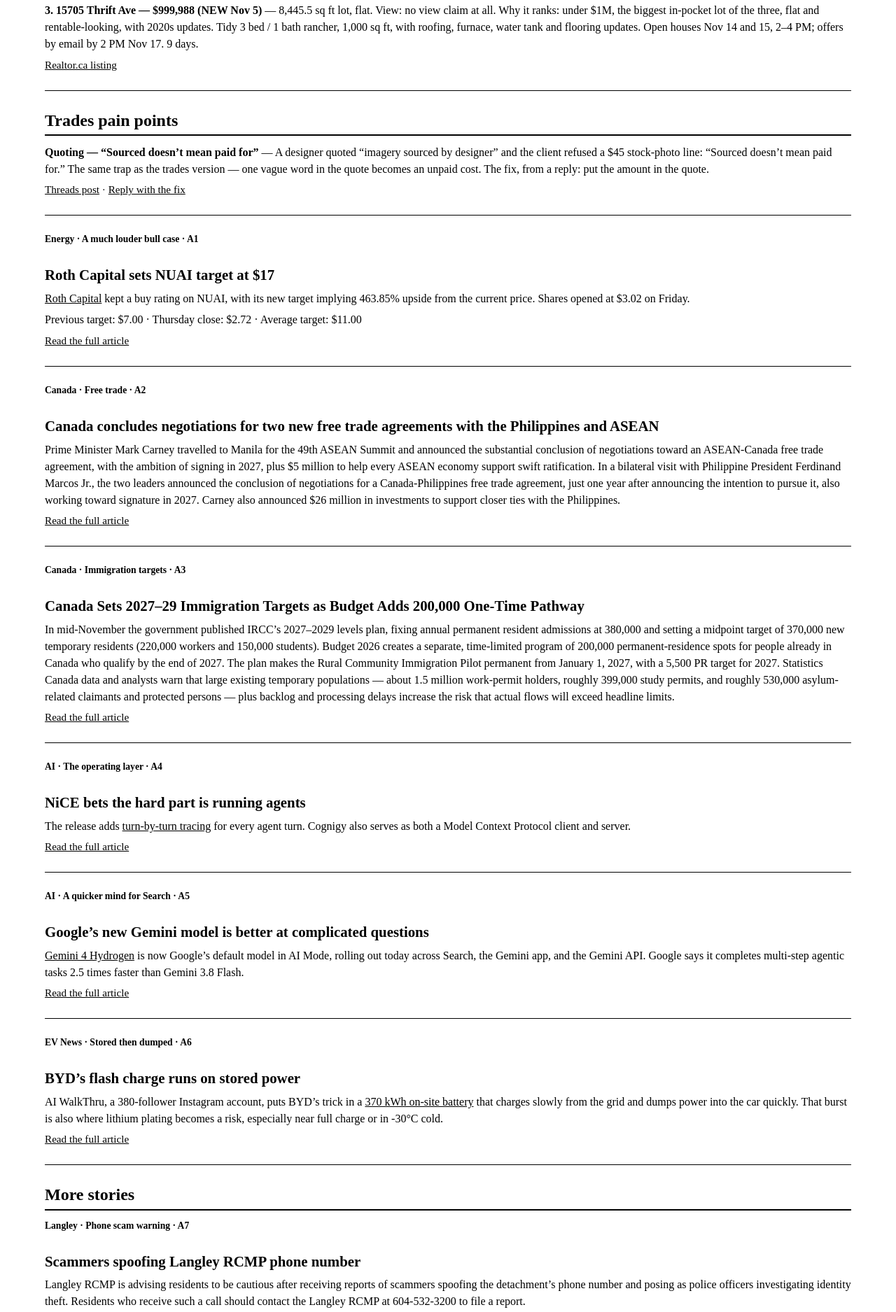
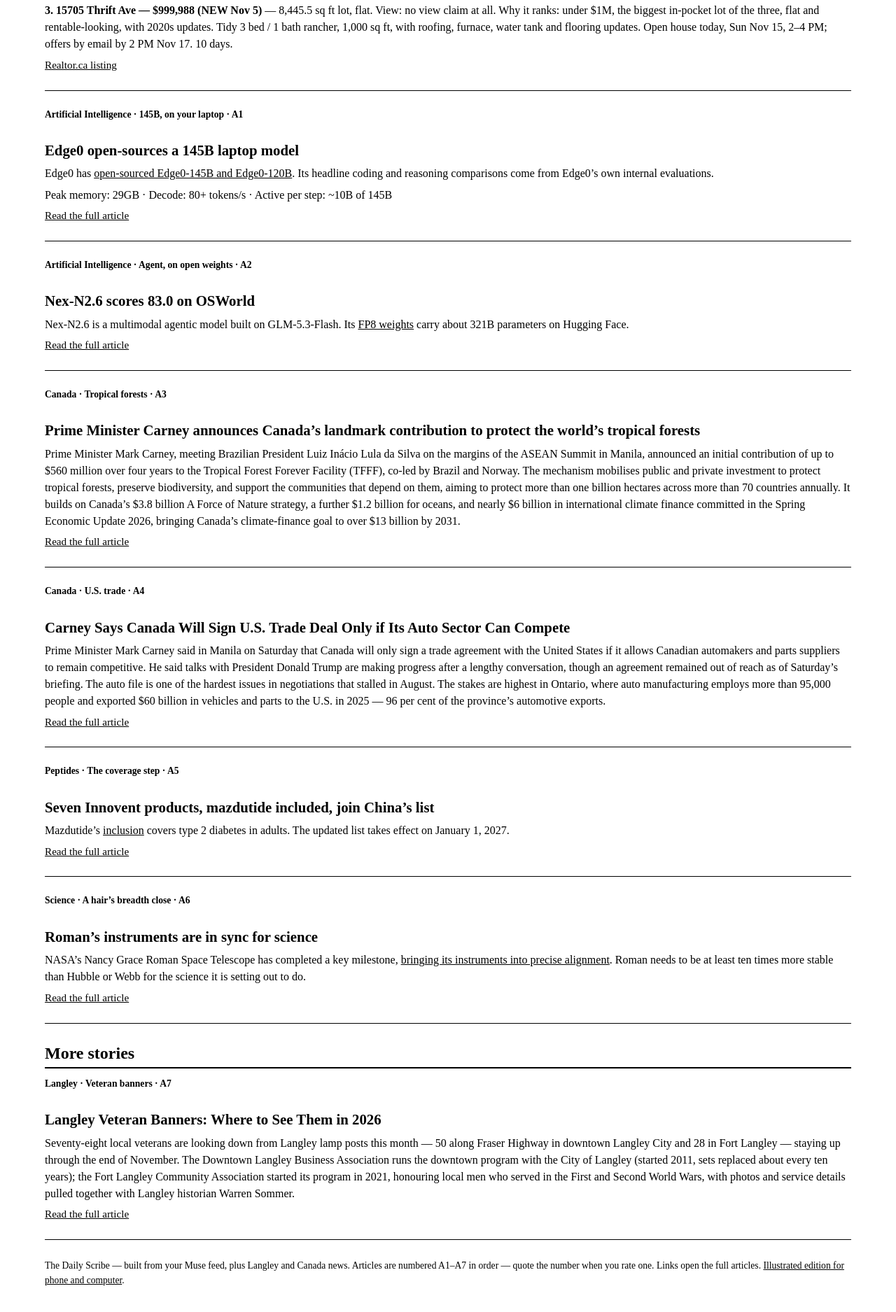
Before and after one commit to TheJohnnyConnor/kindle-paper, a plain HTML site: page index.html in a window 1280 px wide. Shown: the part 719-2594 px from the top of the page at 70% size. Drawn offline with Linux system fonts and the light colour scheme.

Commit message:
The Daily Scribe — Sunday, November 15, 2026 — 7 stories

```diff
--- a/index.html
+++ b/index.html
@@ -3,7 +3,7 @@
 <head>
 <meta charset="utf-8">
 <meta name="viewport" content="width=device-width, initial-scale=1">
-<title>The Daily Scribe — Saturday, November 14, 2026</title>
+<title>The Daily Scribe — Sunday, November 15, 2026</title>
 <style>
 body { color: #000; background: #fff; font-family: serif; margin: 4% 5%; line-height: 1.5; }
 .masthead { text-align: center; border-bottom: 4px double #000; padding-bottom: 0.3em; margin-bottom: 0.4em; }
@@ -28,79 +28,73 @@ hr { border: none; border-top: 1px solid #000; margin: 1.5em 0; }
 <h1>The Daily Scribe</h1>
 <p>Langley, British Columbia</p>
 </div>
-<p class="dateline">Saturday, November 14, 2026 &middot; 7 stories</p>
+<p class="dateline">Sunday, November 15, 2026 &middot; 7 stories</p>
 
 <div class="weather">
 <h2>&#127783; LANGLEY, BC WEATHER (3-Day)</h2>
-<p>Sat Nov 14: 13&deg;C/11&deg;C (0.46mm, &#127783; Showers, &#128168; 14 km/h SE)</p>
-<p>Sun Nov 15: 13&deg;C/6&deg;C (9.64mm, &#127783; Rain, &#128168; 16 km/h S)</p>
-<p>Mon Nov 16: 10&deg;C/5&deg;C (1.87mm, &#127783; Showers, &#128168; 6 km/h E)</p>
-<p>Rain builds through the weekend &mdash; heaviest Sunday.</p>
+<p>Sun Nov 15: 15&deg;C/6&deg;C (11.10mm, &#127783; Rain/Thunder, &#128168; 21 km/h S)</p>
+<p>Mon Nov 16: 11&deg;C/5&deg;C (20% chance, &#127782; Cloudy, &#128168; 5 km/h ENE)</p>
+<p>Tue Nov 17: 11&deg;C/3&deg;C (20% chance, &#9925; AM Clouds/PM Sun, &#128168; 4 km/h ENE)</p>
+<p>Heavy rain today, then a drier, cooler start to the week.</p>
 </div>
 
 <h2 class="section">White Rock property</h2>
 
-<p><b>1. 15661 Roper Ave &mdash; $1,100,000 (PRICE DROP Nov 7, was $1,151,000, down $51,000)</b> &mdash; 7,219 sq ft lot, near-flat. View: future view claimed, UNVERIFIED within code; interior seen only in 2021 photos (no water from inside). Court-ordered sale. The 2021 page noted City-approved new house plans with no work started &mdash; approval status today unverified. Why it ranks: the only 7,000+ lot in the preferred pocket with a view claim. 133 days.</p>
+<p><b>1. 15661 Roper Ave &mdash; $1,100,000 (PRICE DROP Nov 7, was $1,151,000, down $51,000)</b> &mdash; 7,219 sq ft lot, near-flat. View: future view claimed, UNVERIFIED within code; interior seen only in 2021 photos (no water from inside). Court-ordered sale. The 2021 page noted City-approved new house plans with no work started &mdash; approval status today unverified. Why it ranks: the only 7,000+ lot in the preferred pocket with a view claim. 134 days.</p>
 <p class="source"><a href="https://www.realtor.ca/real-estate/29988291/15661-roper-avenue-white-rock">Realtor.ca listing</a></p>
 <hr>
 
-<p><b>2. 1267 Finlay St &mdash; $1,148,000 (relisted Nov 4, down $50,000 from $1,198,000; re-listed again Nov 5 under a new Realtor.ca page, same price and MLS)</b> &mdash; 5,010 sq ft lot, gentle rise. View: peek-a-boo view claimed from the living room, NOT visible in the photo examined. Why it ranks: the only claimed current window view, a maintained rentable-looking rancher. 10 days on market under new MLS R3181055. Open houses Sat Nov 14, 1&ndash;3 PM and Sun Nov 15, 2&ndash;4 PM.</p>
+<p><b>2. 1267 Finlay St &mdash; $1,148,000 (relisted Nov 4, down $50,000 from $1,198,000; re-listed again Nov 5 under a new Realtor.ca page, same price and MLS)</b> &mdash; 5,010 sq ft lot, gentle rise. View: peek-a-boo view claimed from the living room, NOT visible in the photo examined. Why it ranks: the only claimed current window view, a maintained rentable-looking rancher. 11 days on market under new MLS R3181055. Open house today, Sun Nov 15, 2&ndash;4 PM.</p>
 <p class="source"><a href="https://www.realtor.ca/real-estate/30475856/1267-finlay-street-white-rock">Realtor.ca listing</a></p>
 <hr>
 
-<p><b>3. 15705 Thrift Ave &mdash; $999,988 (NEW Nov 5)</b> &mdash; 8,445.5 sq ft lot, flat. View: no view claim at all. Why it ranks: under $1M, the biggest in-pocket lot of the three, flat and rentable-looking, with 2020s updates. Tidy 3 bed / 1 bath rancher, 1,000 sq ft, with roofing, furnace, water tank and flooring updates. Open houses Nov 14 and 15, 2&ndash;4 PM; offers by email by 2 PM Nov 17. 9 days.</p>
+<p><b>3. 15705 Thrift Ave &mdash; $999,988 (NEW Nov 5)</b> &mdash; 8,445.5 sq ft lot, flat. View: no view claim at all. Why it ranks: under $1M, the biggest in-pocket lot of the three, flat and rentable-looking, with 2020s updates. Tidy 3 bed / 1 bath rancher, 1,000 sq ft, with roofing, furnace, water tank and flooring updates. Open house today, Sun Nov 15, 2&ndash;4 PM; offers by email by 2 PM Nov 17. 10 days.</p>
 <p class="source"><a href="https://www.realtor.ca/real-estate/30480866/15705-thrift-avenue-white-rock">Realtor.ca listing</a></p>
 <hr>
 
-<h2 class="section">Trades pain points</h2>
-
-<p><b>Quoting &mdash; &ldquo;Sourced doesn&rsquo;t mean paid for&rdquo;</b> &mdash; A designer quoted &ldquo;imagery sourced by designer&rdquo; and the client refused a $45 stock-photo line: &ldquo;Sourced doesn&rsquo;t mean paid for.&rdquo; The same trap as the trades version &mdash; one vague word in the quote becomes an unpaid cost. The fix, from a reply: put the amount in the quote.</p>
-<p class="source"><a href="https://www.threads.com/@buildwithbiswajit/post/DftPtBrACRZ">Threads post</a> &middot; <a href="https://www.threads.com/@arthurvanhoudt/post/Dft-cHyjc_5">Reply with the fix</a></p>
+<p class="kicker">Artificial Intelligence &middot; 145B, on your laptop &middot; A1</p>
+<h2>Edge0 open-sources a 145B laptop model</h2>
+<p>Edge0 has <a href="https://edge0.ai/blog/introducing-edge0-145b-frontier-ai-capabilities-on-your-own-computer?ref=explainx">open-sourced Edge0-145B and Edge0-120B</a>. Its headline coding and reasoning comparisons come from Edge0&rsquo;s own internal evaluations.</p>
+<p>Peak memory: 29GB &middot; Decode: 80+ tokens/s &middot; Active per step: ~10B of 145B</p>
+<p class="source"><a href="https://edge0.ai/blog/introducing-edge0-145b-frontier-ai-capabilities-on-your-own-computer?ref=explainx">Read the full article</a></p>
 <hr>
 
-<p class="kicker">Energy &middot; A much louder bull case &middot; A1</p>
-<h2>Roth Capital sets NUAI target at $17</h2>
-<p><a href="https://www.marketbeat.com/instant-alerts/analyst-new-era-energy-digital-nasdaq-nuai-stock-price-expected-to-rise-roth-capital-analyst-says-2026-11-13/">Roth Capital</a> kept a buy rating on NUAI, with its new target implying 463.85% upside from the current price. Shares opened at $3.02 on Friday.</p>
-<p>Previous target: $7.00 &middot; Thursday close: $2.72 &middot; Average target: $11.00</p>
-<p class="source"><a href="https://www.marketbeat.com/instant-alerts/analyst-new-era-energy-digital-nasdaq-nuai-stock-price-expected-to-rise-roth-capital-analyst-says-2026-11-13/">Read the full article</a></p>
+<p class="kicker">Artificial Intelligence &middot; Agent, on open weights &middot; A2</p>
+<h2>Nex-N2.6 scores 83.0 on OSWorld</h2>
+<p>Nex-N2.6 is a multimodal agentic model built on GLM-5.3-Flash. Its <a href="https://huggingface.co/nex-agi/Nex-N2.6">FP8 weights</a> carry about 321B parameters on Hugging Face.</p>
+<p class="source"><a href="https://huggingface.co/nex-agi/Nex-N2.6">Read the full article</a></p>
 <hr>
 
-<p class="kicker">Canada &middot; Free trade &middot; A2</p>
-<h2>Canada concludes negotiations for two new free trade agreements with the Philippines and ASEAN</h2>
-<p>Prime Minister Mark Carney travelled to Manila for the 49th ASEAN Summit and announced the substantial conclusion of negotiations toward an ASEAN-Canada free trade agreement, with the ambition of signing in 2027, plus $5 million to help every ASEAN economy support swift ratification. In a bilateral visit with Philippine President Ferdinand Marcos Jr., the two leaders announced the conclusion of negotiations for a Canada-Philippines free trade agreement, just one year after announcing the intention to pursue it, also working toward signature in 2027. Carney also announced $26 million in investments to support closer ties with the Philippines.</p>
-<p class="source"><a href="https://www.pm.gc.ca/en/news/news-releases/2026/11/14/canada-concludes-negotiations-two-new-free-trade-agreements">Read the full article</a></p>
+<p class="kicker">Canada &middot; Tropical forests &middot; A3</p>
+<h2>Prime Minister Carney announces Canada&rsquo;s landmark contribution to protect the world&rsquo;s tropical forests</h2>
+<p>Prime Minister Mark Carney, meeting Brazilian President Luiz In&aacute;cio Lula da Silva on the margins of the ASEAN Summit in Manila, announced an initial contribution of up to $560 million over four years to the Tropical Forest Forever Facility (TFFF), co-led by Brazil and Norway. The mechanism mobilises public and private investment to protect tropical forests, preserve biodiversity, and support the communities that depend on them, aiming to protect more than one billion hectares across more than 70 countries annually. It builds on Canada&rsquo;s $3.8 billion A Force of Nature strategy, a further $1.2 billion for oceans, and nearly $6 billion in international climate finance committed in the Spring Economic Update 2026, bringing Canada&rsquo;s climate-finance goal to over $13 billion by 2031.</p>
+<p class="source"><a href="https://www.pm.gc.ca/en/news/news-releases/2026/11/15/prime-minister-carney-announces-canadas-landmark-contribution-protect">Read the full article</a></p>
 <hr>
 
-<p class="kicker">Canada &middot; Immigration targets &middot; A3</p>
-<h2>Canada Sets 2027&ndash;29 Immigration Targets as Budget Adds 200,000 One&#8209;Time Pathway</h2>
-<p>In mid-November the government published IRCC&rsquo;s 2027&ndash;2029 levels plan, fixing annual permanent resident admissions at 380,000 and setting a midpoint target of 370,000 new temporary residents (220,000 workers and 150,000 students). Budget 2026 creates a separate, time-limited program of 200,000 permanent-residence spots for people already in Canada who qualify by the end of 2027. The plan makes the Rural Community Immigration Pilot permanent from January 1, 2027, with a 5,500 PR target for 2027. Statistics Canada data and analysts warn that large existing temporary populations &mdash; about 1.5 million work-permit holders, roughly 399,000 study permits, and roughly 530,000 asylum-related claimants and protected persons &mdash; plus backlog and processing delays increase the risk that actual flows will exceed headline limits.</p>
-<p class="source"><a href="https://particle.news/story/canada-sets-202729-immigration-targets-as-budget-adds-200000-onetime-pathway">Read the full article</a></p>
+<p class="kicker">Canada &middot; U.S. trade &middot; A4</p>
+<h2>Carney Says Canada Will Sign U.S. Trade Deal Only if Its Auto Sector Can Compete</h2>
+<p>Prime Minister Mark Carney said in Manila on Saturday that Canada will only sign a trade agreement with the United States if it allows Canadian automakers and parts suppliers to remain competitive. He said talks with President Donald Trump are making progress after a lengthy conversation, though an agreement remained out of reach as of Saturday&rsquo;s briefing. The auto file is one of the hardest issues in negotiations that stalled in August. The stakes are highest in Ontario, where auto manufacturing employs more than 95,000 people and exported $60 billion in vehicles and parts to the U.S. in 2025 &mdash; 96 per cent of the province&rsquo;s automotive exports.</p>
+<p class="source"><a href="https://www.ensnews.blog/2026/11/carney-says-canada-will-sign-us-trade.html">Read the full article</a></p>
 <hr>
 
-<p class="kicker">AI &middot; The operating layer &middot; A4</p>
-<h2>NiCE bets the hard part is running agents</h2>
-<p>The release adds <a href="https://siliconangle.com/2026/11/13/nices-next-generation-cognigy-bets-the-hard-part-of-ai-agents-is-running-them-not-building-them/">turn-by-turn tracing</a> for every agent turn. Cognigy also serves as both a Model Context Protocol client and server.</p>
-<p class="source"><a href="https://siliconangle.com/2026/11/13/nices-next-generation-cognigy-bets-the-hard-part-of-ai-agents-is-running-them-not-building-them/">Read the full article</a></p>
+<p class="kicker">Peptides &middot; The coverage step &middot; A5</p>
+<h2>Seven Innovent products, mazdutide included, join China&rsquo;s list</h2>
+<p>Mazdutide&rsquo;s <a href="https://www.prnewswire.com/news-releases/innovent-announces-seven-innovative-products-including-mazdutide-and-pecondle-successfully-included-in-the-2026-national-reimbursement-drug-list-302939483.html">inclusion</a> covers type 2 diabetes in adults. The updated list takes effect on January 1, 2027.</p>
+<p class="source"><a href="https://www.prnewswire.com/news-releases/innovent-announces-seven-innovative-products-including-mazdutide-and-pecondle-successfully-included-in-the-2026-national-reimbursement-drug-list-302939483.html">Read the full article</a></p>
 <hr>
 
-<p class="kicker">AI &middot; A quicker mind for Search &middot; A5</p>
-<h2>Google&rsquo;s new Gemini model is better at complicated questions</h2>
-<p><a href="https://rocketnews.com/2026/11/googles-new-gemini-model-is-better-at-understanding-complicated-questions/">Gemini 4 Hydrogen</a> is now Google&rsquo;s default model in AI Mode, rolling out today across Search, the Gemini app, and the Gemini API. Google says it completes multi-step agentic tasks 2.5 times faster than Gemini 3.8 Flash.</p>
-<p class="source"><a href="https://rocketnews.com/2026/11/googles-new-gemini-model-is-better-at-understanding-complicated-questions/">Read the full article</a></p>
-<hr>
-
-<p class="kicker">EV News &middot; Stored then dumped &middot; A6</p>
-<h2>BYD&rsquo;s flash charge runs on stored power</h2>
-<p>AI WalkThru, a 380-follower Instagram account, puts BYD&rsquo;s trick in a <a href="https://www.instagram.com/reel/DfjaLv4ket4/">370 kWh on-site battery</a> that charges slowly from the grid and dumps power into the car quickly. That burst is also where lithium plating becomes a risk, especially near full charge or in -30&deg;C cold.</p>
-<p class="source"><a href="https://www.instagram.com/reel/DfjaLv4ket4/">Read the full article</a></p>
+<p class="kicker">Science &middot; A hair&rsquo;s breadth close &middot; A6</p>
+<h2>Roman&rsquo;s instruments are in sync for science</h2>
+<p>NASA&rsquo;s Nancy Grace Roman Space Telescope has completed a key milestone, <a href="https://science.nasa.gov/blogs/roman/2026/11/13/instruments-on-nasas-roman-space-telescope-get-in-sync-for-science/">bringing its instruments into precise alignment</a>. Roman needs to be at least ten times more stable than Hubble or Webb for the science it is setting out to do.</p>
+<p class="source"><a href="https://science.nasa.gov/blogs/roman/2026/11/13/instruments-on-nasas-roman-space-telescope-get-in-sync-for-science/">Read the full article</a></p>
 <hr>
 
 <h2 class="section">More stories</h2>
 
-<p class="kicker">Langley &middot; Phone scam warning &middot; A7</p>
-<h2>Scammers spoofing Langley RCMP phone number</h2>
-<p>Langley RCMP is advising residents to be cautious after receiving reports of scammers spoofing the detachment&rsquo;s phone number and posing as police officers investigating identity theft. Residents who receive such a call should contact the Langley RCMP at 604-532-3200 to file a report.</p>
-<p class="source"><a href="https://rcmp.ca/en/bc/langley/news/2026/11/4358570">Read the full article</a></p>
+<p class="kicker">Langley &middot; Veteran banners &middot; A7</p>
+<h2>Langley Veteran Banners: Where to See Them in 2026</h2>
+<p>Seventy-eight local veterans are looking down from Langley lamp posts this month &mdash; 50 along Fraser Highway in downtown Langley City and 28 in Fort Langley &mdash; staying up through the end of November. The Downtown Langley Business Association runs the downtown program with the City of Langley (started 2011, sets replaced about every ten years); the Fort Langley Community Association started its program in 2021, honouring local men who served in the First and Second World Wars, with photos and service details pulled together with Langley historian Warren Sommer.</p>
+<p class="source"><a href="https://heylangley.ca/posts/langley-veteran-banners/">Read the full article</a></p>
 <hr>
 
 <p class="footer">The Daily Scribe &mdash; built from your Muse feed, plus Langley and Canada news. Articles are numbered A1&ndash;A7 in order &mdash; quote the number when you rate one. Links open the full articles. <a href="rich.html">Illustrated edition for phone and computer</a>.</p>
```
